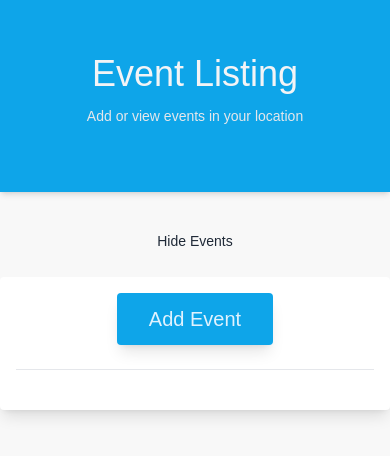
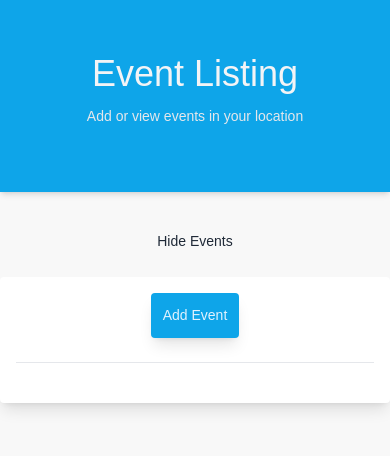
Before and after one commit to AmaduKamara/event-list, a React (Create React App) app: page / in a window 390 px wide. Shown: the top 456 px of the page. Built offline with nearby package versions, Linux system fonts and the light colour scheme.

Commit message:
Styled add event button in EventList

```diff
--- a/src/App.js
+++ b/src/App.js
@@ -65,7 +65,7 @@ function App() {
         />
       ) : (
         <div className="mt-16">
-          <h3 className="text-center text-4xl text-gray-400">
+          <h3 className="text-center text-lg md:text-4xl text-gray-400">
             No event available
           </h3>
         </div>
--- a/src/components/EventList.jsx
+++ b/src/components/EventList.jsx
@@ -8,7 +8,7 @@ export default function EventList({ events, handleDelete, handleShowModal }) {
         <div className="flex justify-center mb-6">
           <button
             onClick={handleShowModal}
-            className="py-3 px-8 bg-sky-500 hover:bg-sky-600 rounded shadow-lg text-sky-100 text-xl"
+            className="p-3 md:py-3 md:px-8 bg-sky-500 hover:bg-sky-600 rounded shadow-lg text-sky-100 md:text-xl"
           >
             Add Event
           </button>
```
